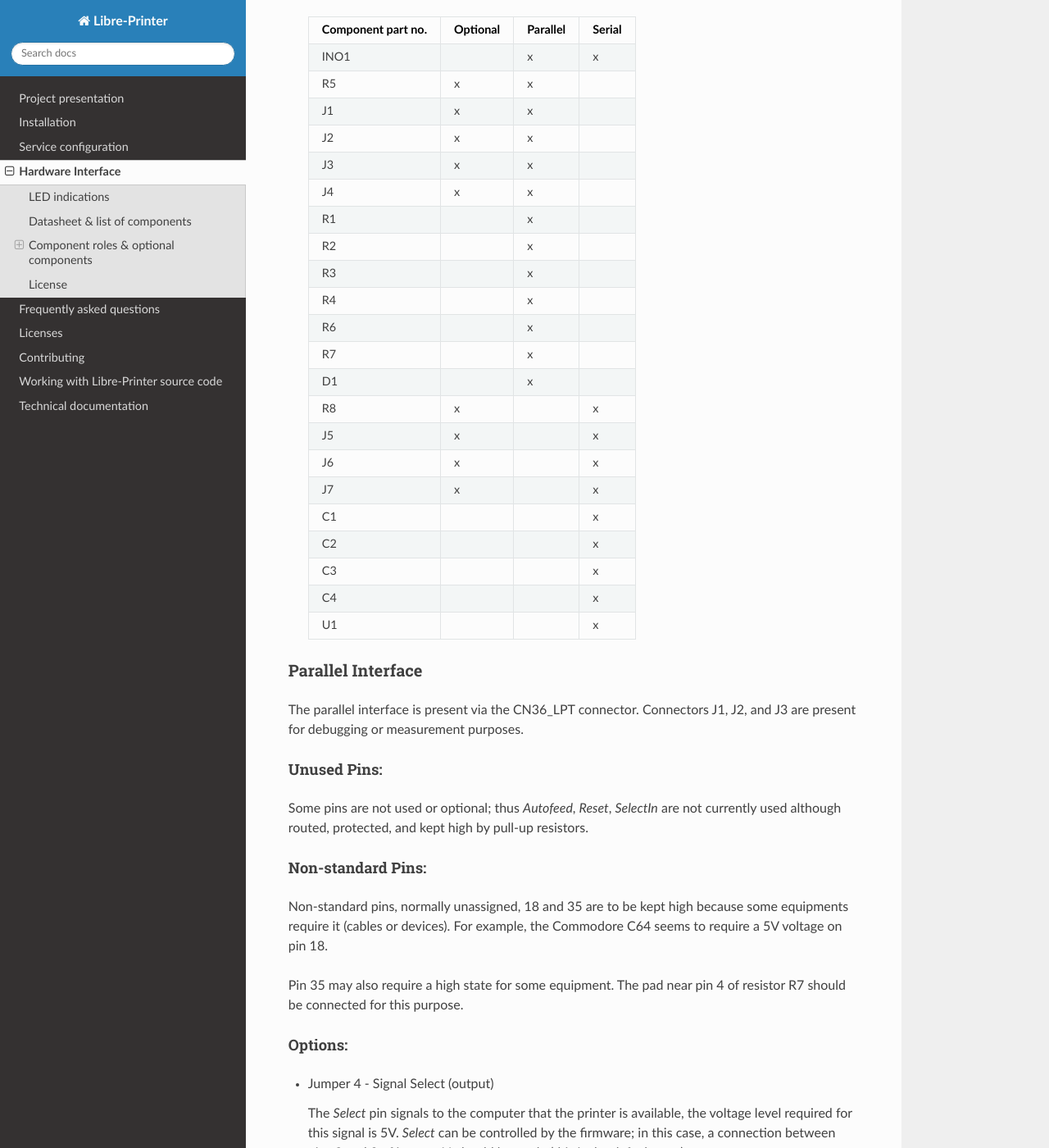
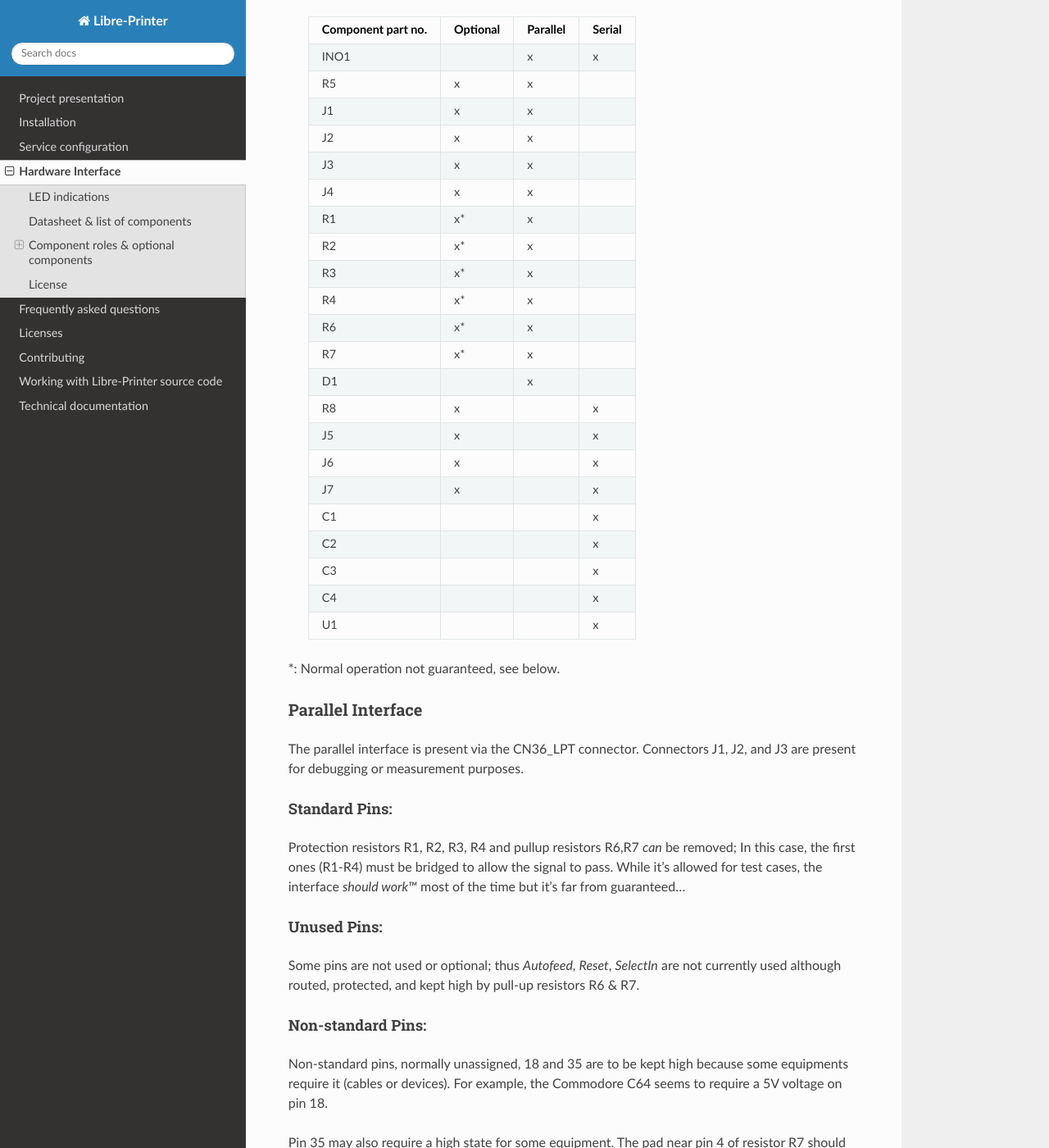
Before and after one commit to ysard/libre-printer, a Sphinx documentation site: the page built from doc/source/interface_usage.rst, in a window 1280 px wide and 1400 px high, scrolled down 3122 px. Shown: the whole window at 82% size. Built offline with Sphinx 7.4.7 and the Read the Docs theme 2.0.0, drawn with Linux system fonts in a browser that asks for light colours.

Commit message:
[doc] Add info about almost optional resistors for // section

```diff
--- a/doc/source/interface_usage.rst
+++ b/doc/source/interface_usage.rst
@@ -105,12 +105,12 @@ then the number of possible combinations becomes very large.
   J2                    x           x
   J3                    x           x
   J4                    x           x
-  R1                                x
-  R2                                x
-  R3                                x
-  R4                                x
-  R6                                x
-  R7                                x
+  R1                    x*          x
+  R2                    x*          x
+  R3                    x*          x
+  R4                    x*          x
+  R6                    x*          x
+  R7                    x*          x
   D1                                x
 
   R8                    x                       x
@@ -124,18 +124,28 @@ then the number of possible combinations becomes very large.
   U1                                            x
  ===================== =========== =========== =======
 
+\*: Normal operation not guaranteed, see below.
+
 Parallel Interface
 -------------------
 
 The parallel interface is present via the CN36_LPT connector.
 Connectors J1, J2, and J3 are present for debugging or measurement purposes.
 
+Standard Pins:
+~~~~~~~~~~~~~~
+
+Protection resistors R1, R2, R3, R4 and pullup resistors R6,R7 *can* be removed;
+In this case, the first ones (R1-R4) must be bridged to allow the signal to pass.
+While it's allowed for test cases, the interface *should work™* most of the time
+but it's far from guaranteed...
+
 Unused Pins:
 ~~~~~~~~~~~~
 
 Some pins are not used or optional; thus `Autofeed`, `Reset`, `SelectIn`
 are not currently used although routed, protected, and kept high by
-pull-up resistors.
+pull-up resistors R6 & R7.
 
 Non-standard Pins:
 ~~~~~~~~~~~~~~~~~~
```
